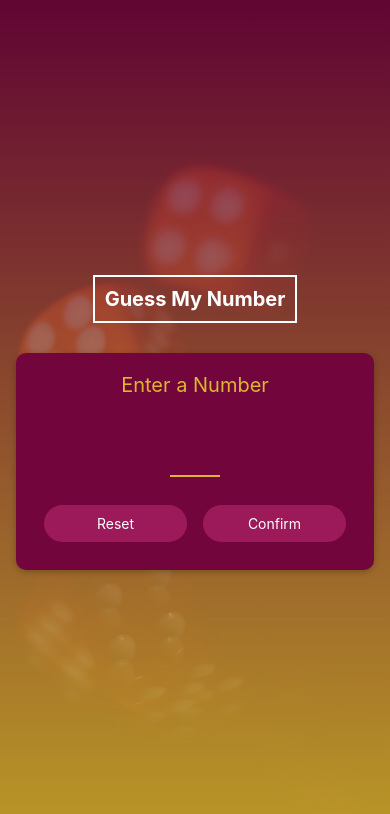
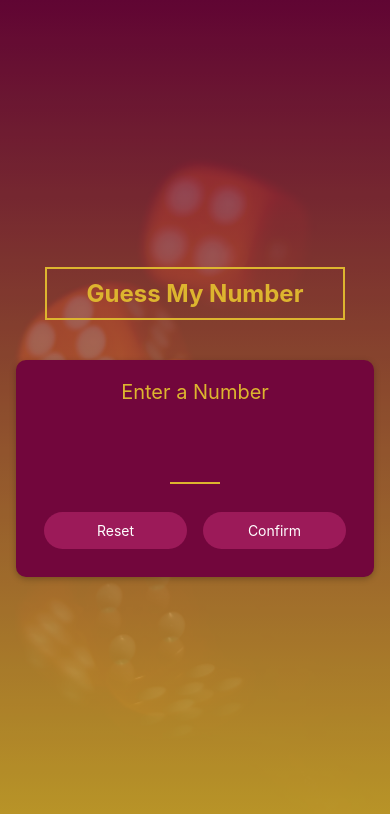
Before and after one commit to myoaung99/guess-my-number-react-native, a React Native app: screen / in a window 390 px wide. Shown: the top 814 px of the page. Built offline with nearby package versions, Linux system fonts and the light colour scheme.

Commit message:
outsource Title Component

```diff
--- a/App.js
+++ b/App.js
@@ -1,6 +1,6 @@
 import StartGameScreen from "./screens/StartGameScreen";
 import GameScreen from "./screens/GameScreen";
-import { ImageBackground, StyleSheet } from "react-native";
+import { ImageBackground, StyleSheet, SafeAreaView } from "react-native";
 import { LinearGradient } from "expo-linear-gradient";
 import React,{useState} from "react";
 
@@ -26,7 +26,7 @@ export default function App() {
         style={{ width: "100%", height: "100%" }}
         source={require("./assets/images/rootbg.jpg")}
       >
-          {screen}
+          <SafeAreaView style={styles.rootScreen}>{screen}</SafeAreaView>
       </ImageBackground>
     </LinearGradient>
   );
--- /dev/null
+++ b/components/Title.js
@@ -0,0 +1,23 @@
+import React from 'react';
+import {Text, StyleSheet} from "react-native";
+
+function Title({children}) {
+    return (
+        <Text style={styles.title}>{children}</Text>
+    );
+}
+
+export default Title;
+
+const styles = StyleSheet.create({
+    title:{
+        fontSize: 24,
+        borderWidth: 2,
+        borderColor: '#ddb52f',
+        color: '#ddb52f',
+        fontWeight: 'bold',
+        paddingVertical: 10,
+        paddingHorizontal: 40,
+        textAlign: 'center',
+    },
+})
--- a/screens/GameScreen.js
+++ b/screens/GameScreen.js
@@ -1,12 +1,28 @@
 import React from 'react';
-import {View, Text} from 'react-native';
+import Title from './../components/Title';
+import {View, Text, StyleSheet} from 'react-native';
 
 function GameScreen(props) {
     return (
-        <View>
-            <Text>This is the game screen</Text>
+        <View style={styles.screen}>
+            <View>
+                <Title>Opponent's Guess</Title>
+                <Text>Higher or Lower</Text>
+                <Text>+ -</Text>
+            </View>
+            <View>
+                <Text>Round logs</Text>
+            </View>
         </View>
     );
 }
 
 export default GameScreen;
+
+const styles = StyleSheet.create({
+    screen:{
+        padding: 16,
+        flex: 1,
+    },
+
+})
--- a/screens/StartGameScreen.js
+++ b/screens/StartGameScreen.js
@@ -8,6 +8,7 @@ import {
 } from "react-native";
 import { StatusBar } from "expo-status-bar";
 import PrimaryButton from "./../components/PrimaryButton";
+import Title from "../components/Title";
 
 function StartGameScreen({onPickNumber}) {
   const [enteredNumber, setEnteredNumber] = useState("");
@@ -23,6 +24,7 @@ function StartGameScreen({onPickNumber}) {
   const confirmHandler = () => {
     const chosenNumber = Number(enteredNumber);
 
+    // validate the chosen number
     if (isNaN(chosenNumber) || chosenNumber <= 0 || chosenNumber > 99) {
       Alert.alert(
           "Invalid input " + enteredNumber,
@@ -39,7 +41,7 @@ function StartGameScreen({onPickNumber}) {
 
   return (
     <View style={styles.container}>
-      <Text style={styles.header}>Guess My Number</Text>
+      <Title>Guess My Number</Title>
       <StatusBar style="light" />
 
       <View style={styles.textInputContainer}>
@@ -73,20 +75,13 @@ const styles = StyleSheet.create({
     justifyContent: "center",
     padding: 16,
   },
-  header: {
-    fontSize: 20,
-    fontWeight: "bold",
-    borderWidth: 2,
-    padding: 10,
-    marginBottom: 30,
-    color: "white",
-    borderColor: "white",
-  },
+
   textInputContainer: {
     width: "100%",
     backgroundColor: "#72063c",
     alignItems: "center",
     padding: 20,
+    marginTop: 40,
     borderRadius: 10,
 
     elevation: 4, // android shadow
```
